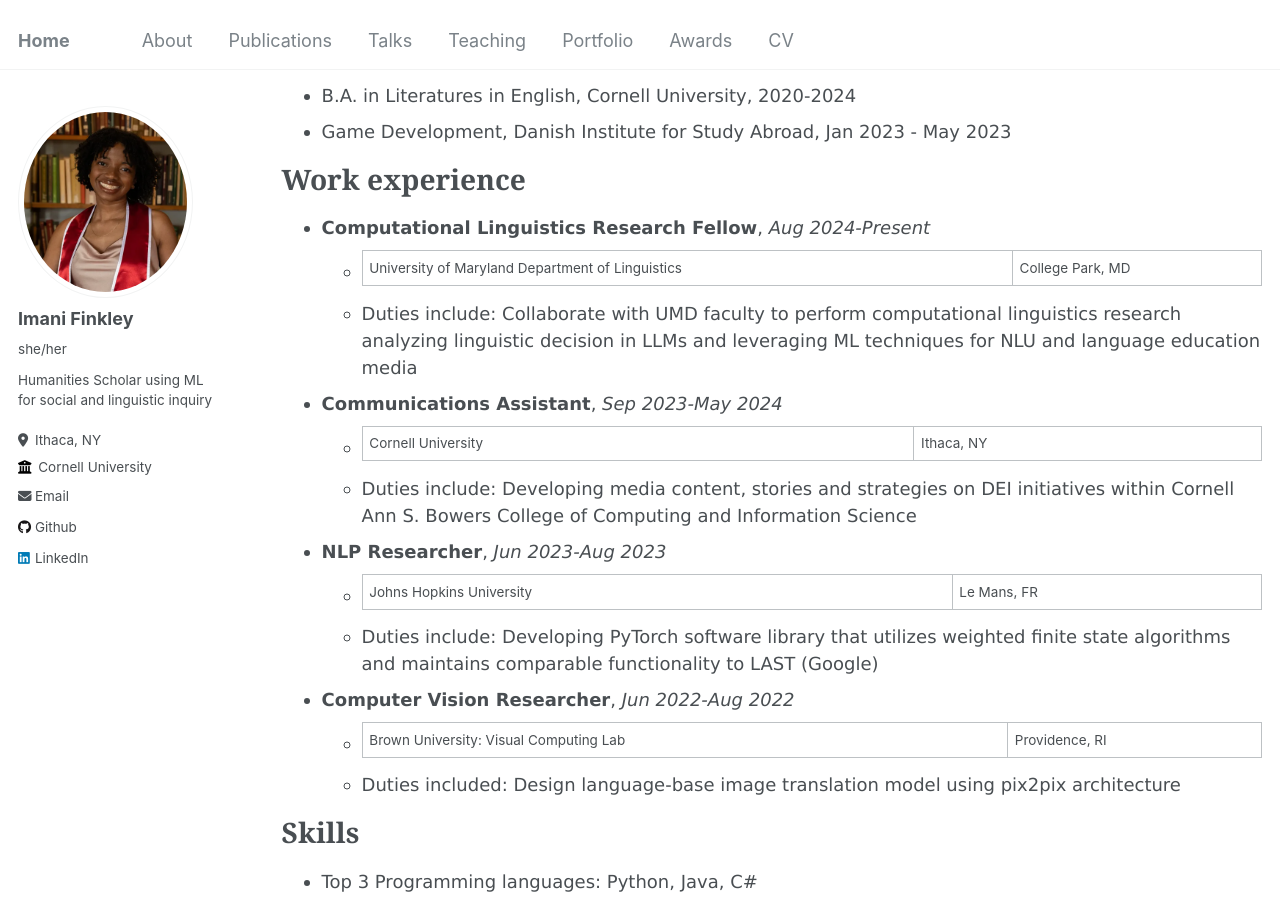
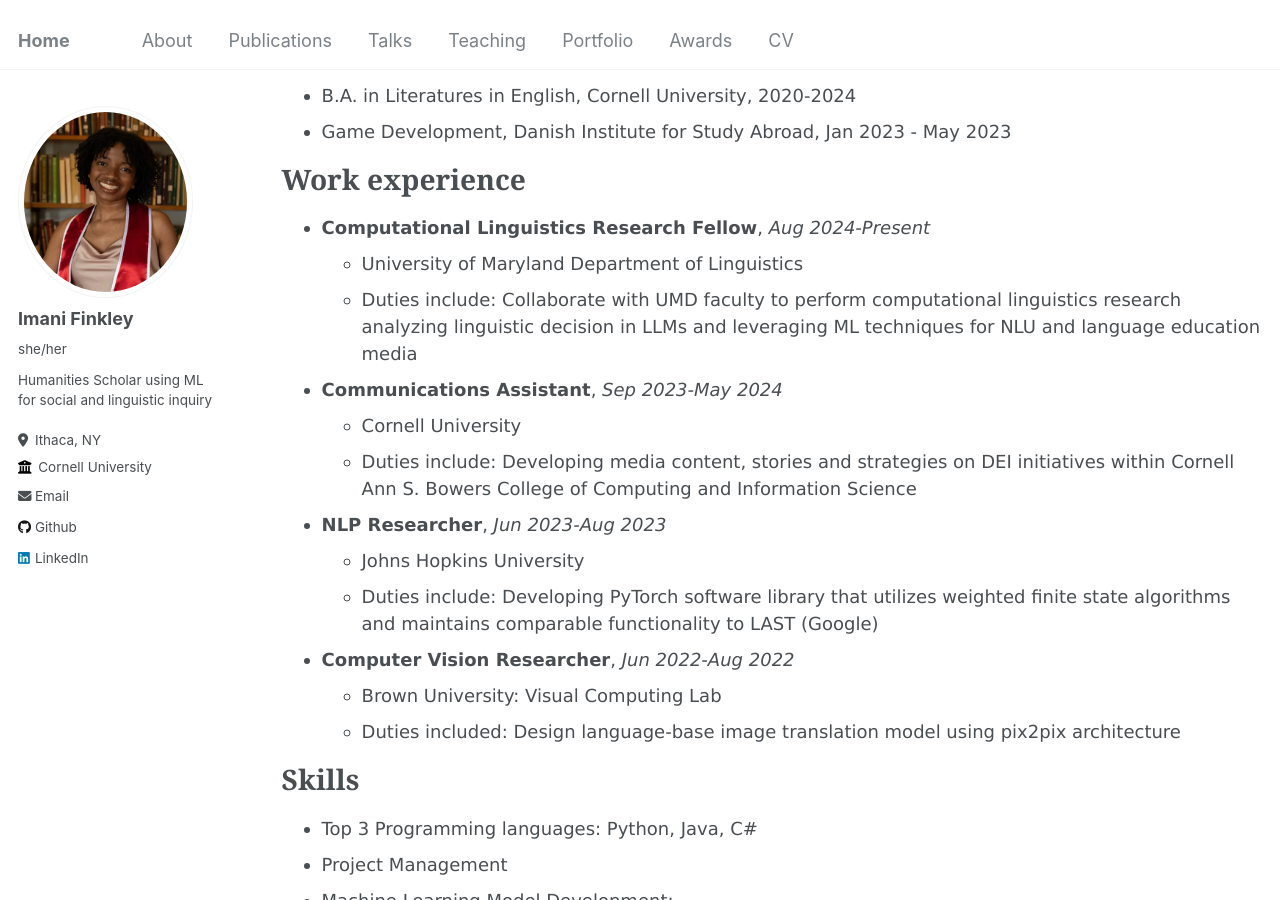
Before and after one commit to imanif/imanif.github.io, a Jekyll site: the page built from _pages/cv.md, in a window 1280 px wide and 900 px high, scrolled down 223 px. Built offline with Jekyll 4.4.1, drawn with Linux system fonts in a browser that asks for light colours.

Commit message:
edit cv page format

```diff
--- a/_pages/cv.md
+++ b/_pages/cv.md
@@ -23,19 +23,19 @@ Education
 Work experience
 ======
 * **Computational Linguistics Research Fellow**, *Aug 2024-Present*
-  * University of Maryland Department of Linguistics | College Park, MD
+  * University of Maryland Department of Linguistics
   * Duties include: Collaborate with UMD faculty to perform computational linguistics research analyzing linguistic decision in LLMs and leveraging ML techniques for NLU and language education media
 
 * **Communications Assistant**, *Sep 2023-May 2024*
-  * Cornell University | Ithaca, NY
+  * Cornell University
   * Duties include: Developing media content, stories and strategies on DEI initiatives within Cornell Ann S. Bowers College of Computing and Information Science
 
 * **NLP Researcher**, *Jun 2023-Aug 2023*
-  * Johns Hopkins University | Le Mans, FR
+  * Johns Hopkins University
   * Duties include: Developing PyTorch software library that utilizes weighted finite state algorithms and maintains comparable functionality to LAST (Google)
 
 * **Computer Vision Researcher**, *Jun 2022-Aug 2022*
-  * Brown University: Visual Computing Lab | Providence, RI
+  * Brown University: Visual Computing Lab
   * Duties included: Design language-base image translation model using pix2pix architecture
 
 Skills
```
